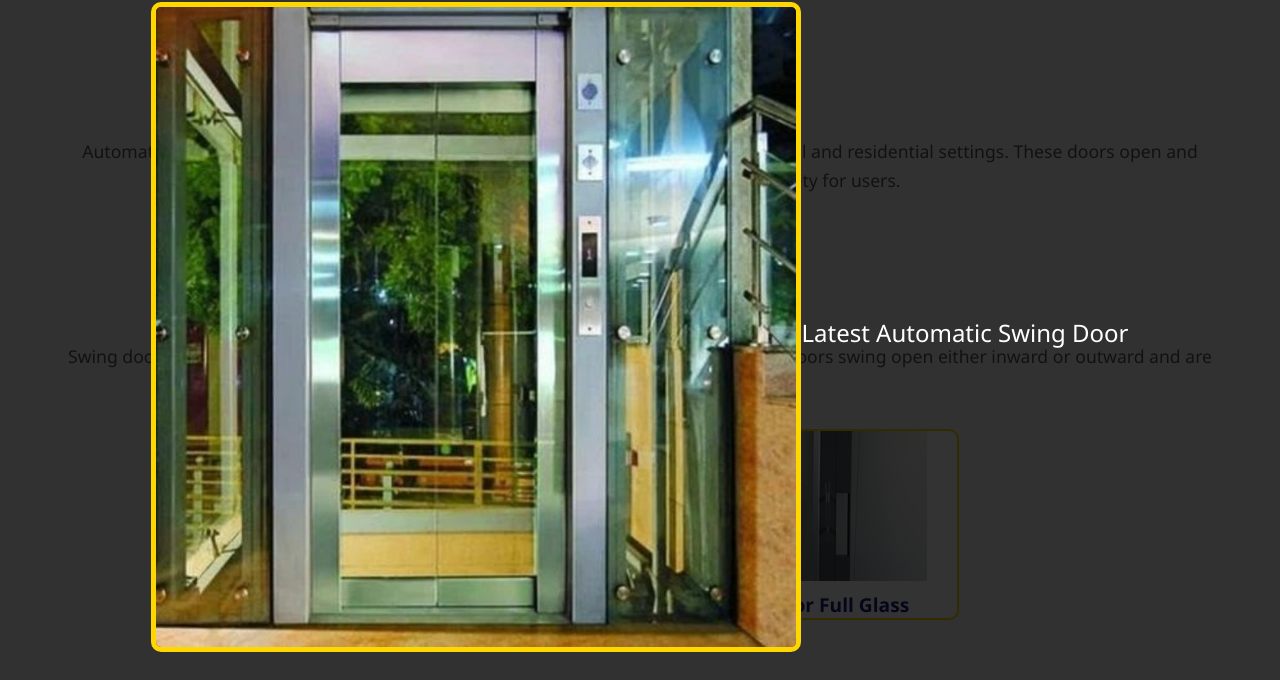
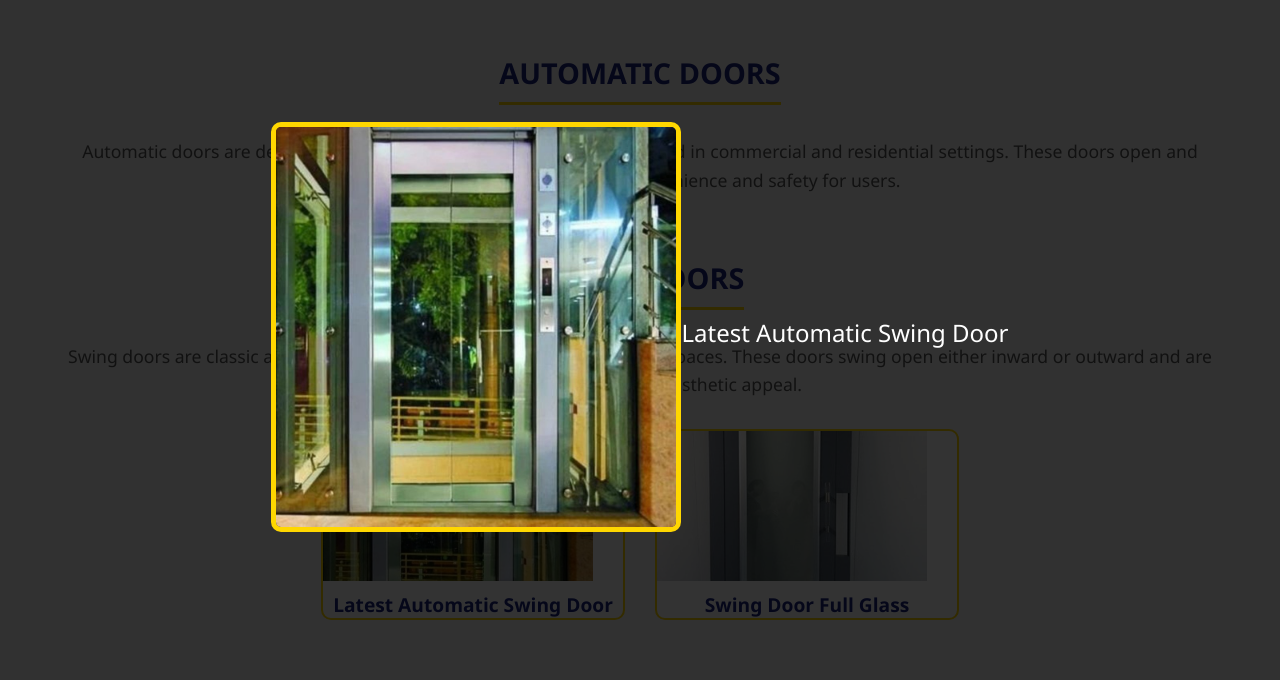
Before and after one commit to Montanaryelevators/montanaryelevators, a plain HTML site: page pages/liftdoors.html in a window 1280 px wide. Both pictures are taken after a click on the picture 458 px from the left and 578 px from the top of the page. Shown: the part 73-753 px from the top of the page. Drawn offline with Linux system fonts and the light colour scheme.

Commit message:
Update liftdoors.html

```diff
--- a/pages/liftdoors.html
+++ b/pages/liftdoors.html
@@ -203,7 +203,7 @@
         }
         #fullscreen img {
             max-width: 90%;
-            max-height: 80%;
+            max-height: 50%;
             border: 5px solid #FFD700;
             border-radius: 10px;
         }
```
